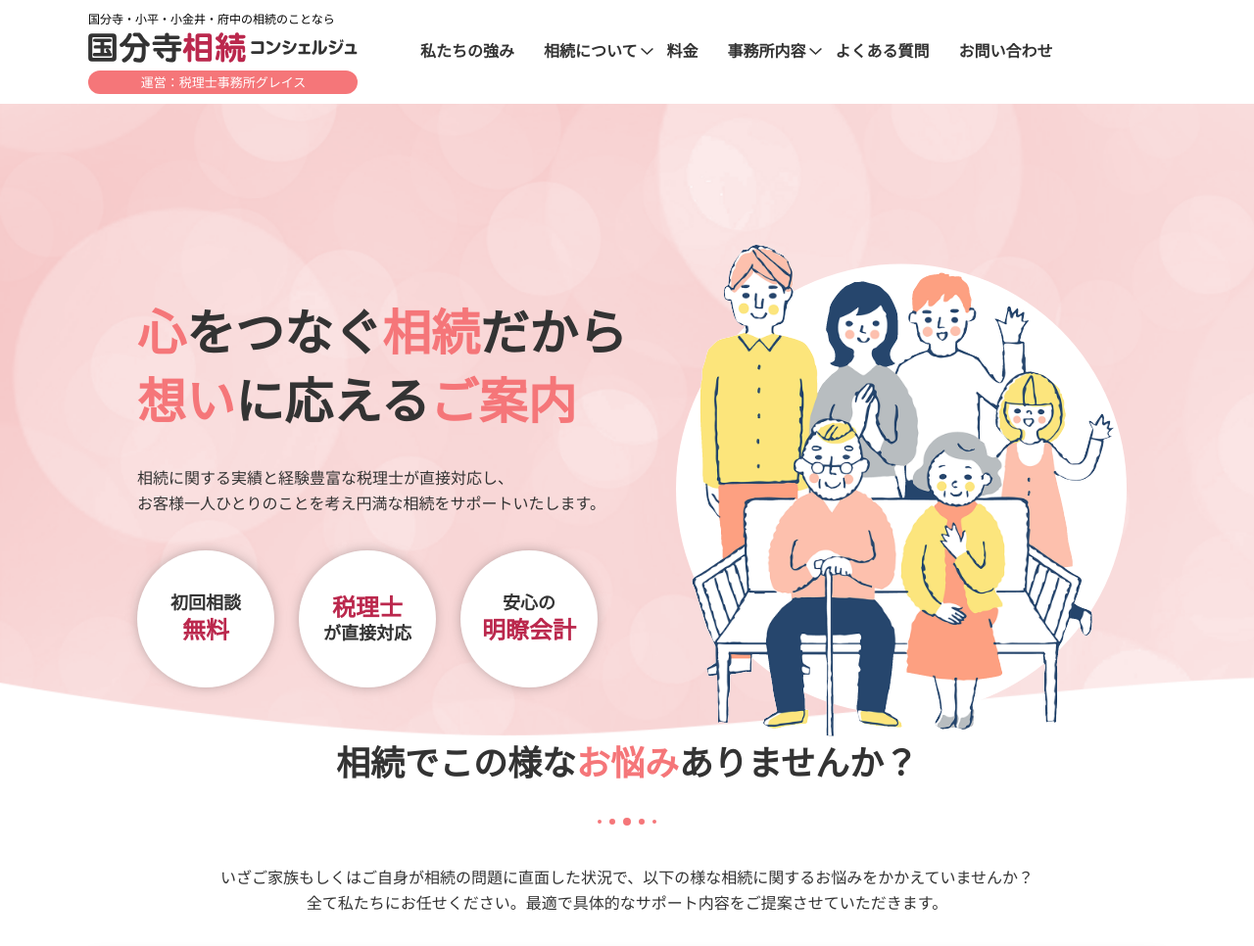
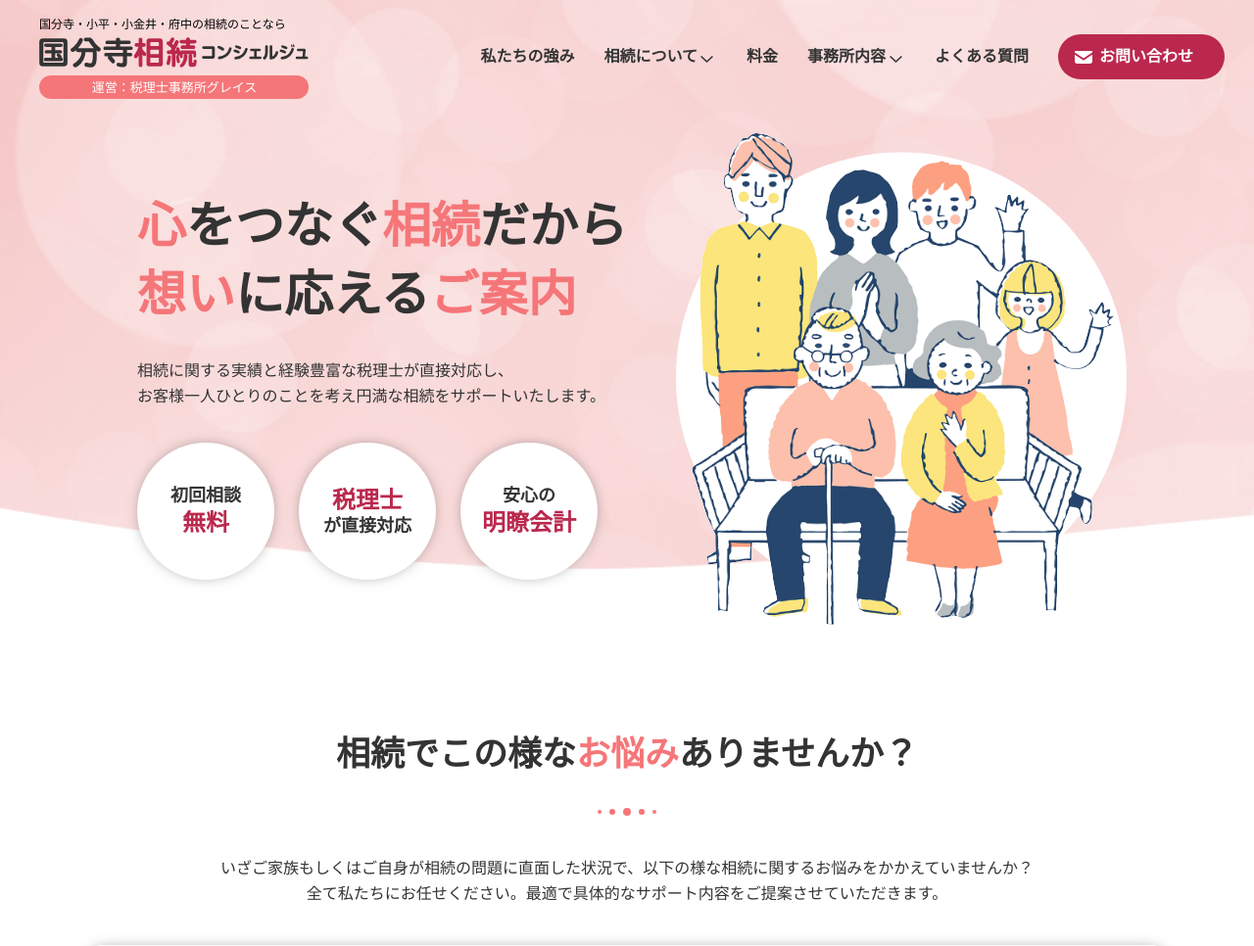
Before and after one commit to natuuu0831/natuuu0831-grace-souzoku, a PHP site: page / in a window 1280 px wide. Shown: the top 966 px of the page at 98% size. Run offline with PHP 8.4, Linux system fonts and the light colour scheme; some libraries are stand-ins or nearby versions.

Commit message:
top, header fixed style

```diff
--- a/assets/css/header.css
+++ b/assets/css/header.css
@@ -8,11 +8,12 @@
   }
 
   .header .inner {
-    margin: 0 auto;
-    max-width: 1100px;
+    max-width: none;
     box-sizing: border-box;
     display: flex;
     align-items: center;
+    justify-content: space-between;
+    padding: 5px 30px 5px 40px;
   }
   .header .logo {
     margin-right: 6.4rem;
@@ -22,12 +23,12 @@
     align-items: center;
   }
   .header nav .nav__list .js-trigger-nav {
-    background: url(../img/common/header-arrow-down.svg) 96% 50% no-repeat;
+    background: url(../img/common/header-arrow-down.svg) 96% 65% no-repeat;
+    padding-right: 2rem;
   }
 
   .header nav .nav__list__item {
-    padding-right: 2rem;
-    margin-right: 1rem;
+    margin-right: 3rem;
   }
   .header nav .nav__list__item dl {
     position: relative;
--- a/assets/css/index.css
+++ b/assets/css/index.css
@@ -96,6 +96,21 @@
 .about__boxWrap a {
   font-size: 3rem;
   color: #fff;
+  position: relative;
+}
+.about__boxWrap a::after{
+  content: "";
+    vertical-align: middle;
+    /* position: absolute; */
+    top: 40%;
+    left: 13px;
+    margin-top: -0.15em;
+    width: 11px;
+    height: 11px;
+    border-top: 2px solid #fff;
+    border-right: 2px solid #fff;
+    transform: rotate(45deg);
+    display: inline-block;
 }
 
 .about__boxWrap__boxLeft {
@@ -144,6 +159,7 @@
   display: block;
   padding: 10.6rem 0;
   margin-bottom: 1.3rem;
+  font-weight: bold;
 }
 
 @media (max-width: 768px) {
@@ -215,6 +231,7 @@
   display: block;
   padding: 4.4rem 0;
   margin-bottom: 1.3rem;
+  font-weight: bold;
 }
 
 @media (max-width: 768px) {
@@ -595,6 +612,8 @@
 
 .main {
   background: url(../img/top/mv-bg.gif) 0 0/cover no-repeat;
+  margin-top: -120px;
+  background-position-y: -160px;
 }
 
 @media (min-width: 1700px) {
@@ -607,6 +626,8 @@
   .main {
     padding-top: 4rem;
     background: url(../img/top/mv-bg-sp.gif) 0 0/cover no-repeat;
+    margin-top: 0;
+    background-position-y: -14vw;
   }
 }
 
@@ -618,8 +639,8 @@
   margin: 0 auto;
   max-width: 1100px;
   box-sizing: border-box;
-  padding: 20rem 5rem 5rem;
-  background: url(../img/top/mv-familiy.png) 600px bottom no-repeat;
+  padding: 20rem 5rem 15rem;
+  background: url(../img/top/mv-familiy.png) 600px 140px no-repeat;
 }
 
 @media (max-width: 768px) {
@@ -650,7 +671,7 @@
 
 @media (max-width: 768px) {
   .main__head {
-    font-size: 7.46vw;
+    font-size: 8.4vw;
     text-align: center;
   }
 }
--- a/index.html
+++ b/index.html
@@ -86,7 +86,7 @@
                             <dt><a href="#">よくある質問</a></dt>
                         </dl>
                     </li>
-                    <li class="nav__list__item nav__list__item--contact_common">
+                    <li class="nav__list__item nav__list__item--contact">
                         <dl>
                             <dt><a href="#">お問い合わせ</a></dt>
                         </dl>
@@ -242,11 +242,11 @@
                 <div class="about__boxWrap__boxLeft">
                     <ul class="about__boxWrap__boxLeft__list">
                         <li class="about__boxWrap__boxLeft__list__item about__boxWrap__boxLeft__list__item--first">
-                            <a href="#?"><span class="pink">生前</span>対策 &gt;</a>
+                            <a href="#?"><span class="pink">生前</span>対策</a>
                             <p>生前対策を行うことにより、不安や悩みの解消、相続税の把握、相続税の節税、納税資金の確保などを行うことが出来ます。</p>
                         </li>
                         <li class="about__boxWrap__boxLeft__list__item about__boxWrap__boxLeft__list__item--second">
-                            <a href="#?"><span class="pink">相続税</span>申告 &gt;</a>
+                            <a href="#?"><span class="pink">相続税</span>申告</a>
                             <p>相続発生後の節税対策は生前対策に比べると限られてきますが、その上でご提案差し上げながら相続税申告をサポートいたします。</p>
                         </li>
 
@@ -255,11 +255,11 @@
                 <div class="about__boxWrap__boxRight">
                     <ul class="about__boxWrap__boxRight__list">
                         <li class="about__boxWrap__boxRight__list__item about__boxWrap__boxRight__list__item--first">
-                            <a href="#?">申告手続きの流れ &gt;</a>
+                            <a href="#?">申告手続きの流れ</a>
                             <p>遺産相続の申告手続きの流れをご紹介します。</p>
                         </li>
                         <li class="about__boxWrap__boxRight__list__item about__boxWrap__boxRight__list__item--second">
-                            <a href="#?">相続税シミュレーター &gt;</a>
+                            <a href="#?">相続税シミュレーター</a>
                             <p>現在の財産額などを入力して、簡易的に相続税額を割り出すことができます。</p>
                         </li>
 
@@ -325,7 +325,7 @@
             <h2 class="flow__head">ご相談までの<span class="pink">流れ</span></h2>
             <p class="flow__lead">「もっと早くご相談いただければもっと税金を安くできたのに」と感じることがよくあります。<br>
                 また、お客様からは「こんなに相談しやすいならもっと早く相談すれば良かった」というお声もよくいただきます。<br>
-                <span class="highLight">「相談して良かった」がここにあります。</span>初回相談は無料で行っておりますので、まずは一度お気軽にご相談ください。</p>
+                <span class="highLight"><b>「相談して良かった」がここにあります。</b></span>初回相談は無料で行っておりますので、まずは一度お気軽にご相談ください。</p>
             <ol class="flow__list">
                 <li class="flow__list__item">
                     <span class="pop">01</span>
@@ -337,7 +337,7 @@
                     <span class="pop">02</span>
                     <img src="assets/img/top/flow-mtg.svg" alt="">
                     <p class="ttl">税理士にご相談</p>
-                    <p class="txt">相続専門の税理士が直接お客様のご相談をお聞きし、その上で最善のご提案をさせて頂きます。<span class="red">初回相談は無料</span>です。</p>
+                    <p class="txt">相続専門の税理士が直接お客様のご相談をお聞きし、その上で最善のご提案をさせて頂きます。<span class="red"><b>初回相談は無料</b></span>です。</p>
                 </li>
                 <li class="flow__list__item">
                     <span class="pop">03</span>
```
Also changed, not shown: assets/img/top/mv-bg.svg (deleted).
